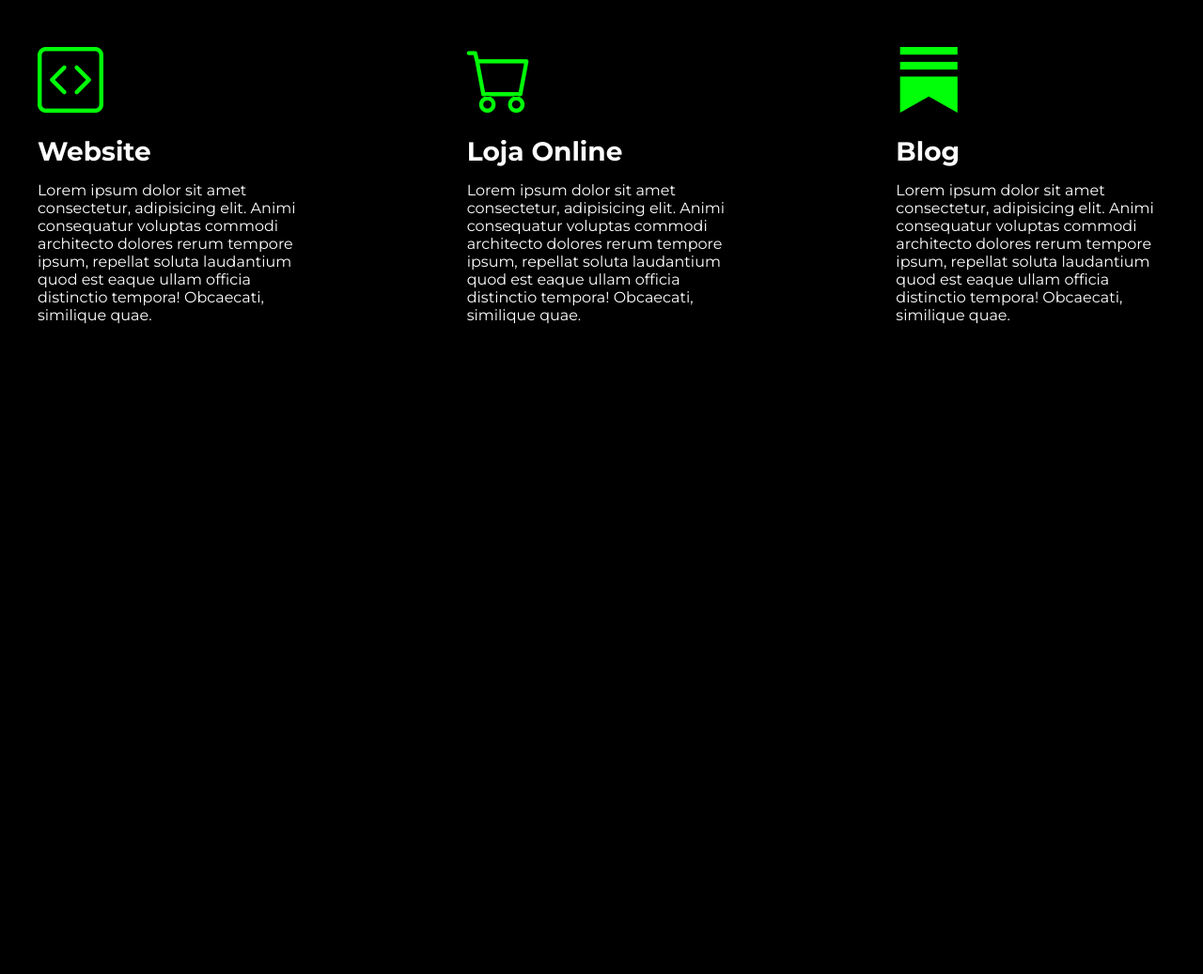
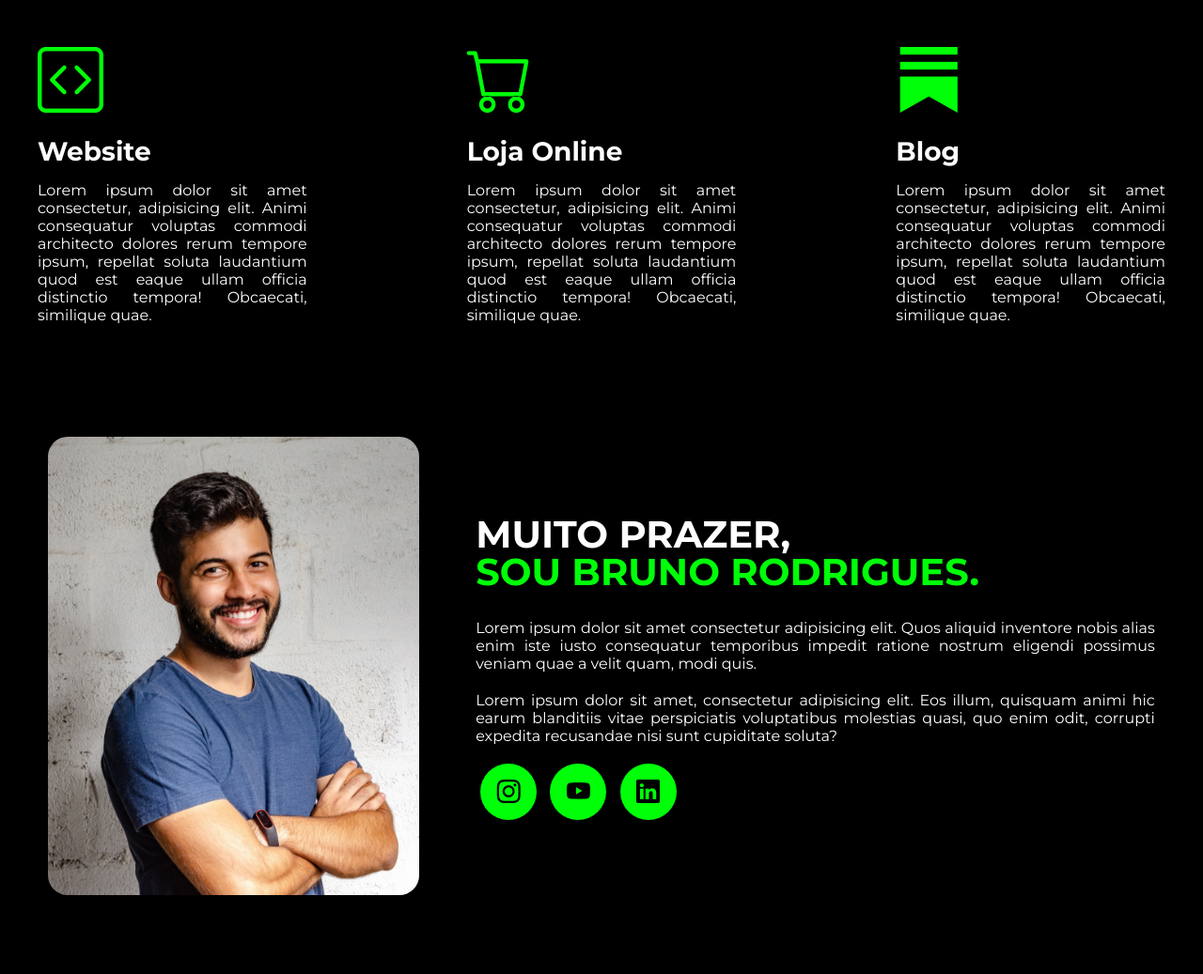
Before and after one commit to vitorvo/projetos, a plain HTML site: page portfolio/index.html in a window 1280 px wide. Shown: the part 776-1813 px from the top of the page at 94% size. Before the commit the page ends 1161 px from the top, so only its background shows below. Drawn offline with nearby package versions, Linux system fonts and the light colour scheme.

Commit message:
portfolio

```diff
--- a/portfolio/css/style.css
+++ b/portfolio/css/style.css
@@ -32,7 +32,7 @@ body {
     cursor: pointer;
     transition: .2s;
 }
-.btn-contato button:hover{
+button:hover{
     box-shadow: 0px 0px 8px #00FF08;
     transform: scale(1.05);
 }
@@ -151,3 +151,49 @@ section.especialidades {
     font-size: 28px;
     margin: 15px 0;
 }
+
+.especialidades .especialidades-box p {
+    text-align: justify;
+}
+
+/* estilo sobre */
+section.sobre {
+    padding: 80px 4%;
+}
+
+.sobre .txt-sobre {
+    color:#fff
+}
+
+section.sobre .flex {
+    align-items: center;
+    gap: 60px;
+}
+
+.sobre .txt-sobre h2 {
+    font-size: 40px;
+    line-height: 40px;
+    margin-bottom: 30px;
+}
+
+.sobre .txt-sobre h2 span {
+    color: #00FF08;
+    display: block;
+}
+
+.sobre .txt-sobre p {
+    margin: 20px 0;
+    text-align: justify;
+}
+
+.sobre .txt-sobre .btn-social button {
+    width: 60px;
+    height: 60px;
+    border-radius: 50%;
+    border: none;
+    background-color: #00FF08;
+    font-size: 25px;
+    cursor: pointer;
+    margin: 0 5px;
+    transition: .2s;
+}
--- a/portfolio/index.html
+++ b/portfolio/index.html
@@ -73,6 +73,25 @@
                 </div><!--flex-->
             </div><!--interface-->
         </sectcion><!--especialidades-->
+        <section class="sobre">
+            <div class="interface">
+                <div class="flex">
+                    <div class="img-sobre">
+                        <img src="img/foto.png" alt="foto">
+                    </div><!--img-sobre-->
+                    <div class="txt-sobre">
+                        <h2>MUITO PRAZER, <span>SOU BRUNO RODRIGUES.</span></h2>
+                        <p>Lorem ipsum dolor sit amet consectetur adipisicing elit. Quos aliquid inventore nobis alias enim iste iusto consequatur temporibus impedit ratione nostrum eligendi possimus veniam quae a velit quam, modi quis.</p>
+                        <p>Lorem ipsum dolor sit amet, consectetur adipisicing elit. Eos illum, quisquam animi hic earum blanditiis vitae perspiciatis voluptatibus molestias quasi, quo enim odit, corrupti expedita recusandae nisi sunt cupiditate soluta?</p>
+                        <div class="btn-social">
+                            <a href="#"><button><i class="bi bi-instagram"></i></button></a>
+                            <a href="#"><button><i class="bi bi-youtube"></i></button></a>
+                            <a href="#"><button><i class="bi bi-linkedin"></i></button></a>
+                        </div><!--btn-social-->
+                    </div><!--txt-sobre-->
+                </div><!--flex-->
+            </div><!--interface-->
+        </section><!--sobre-->
     </main>
 </body>
 </html>
```
